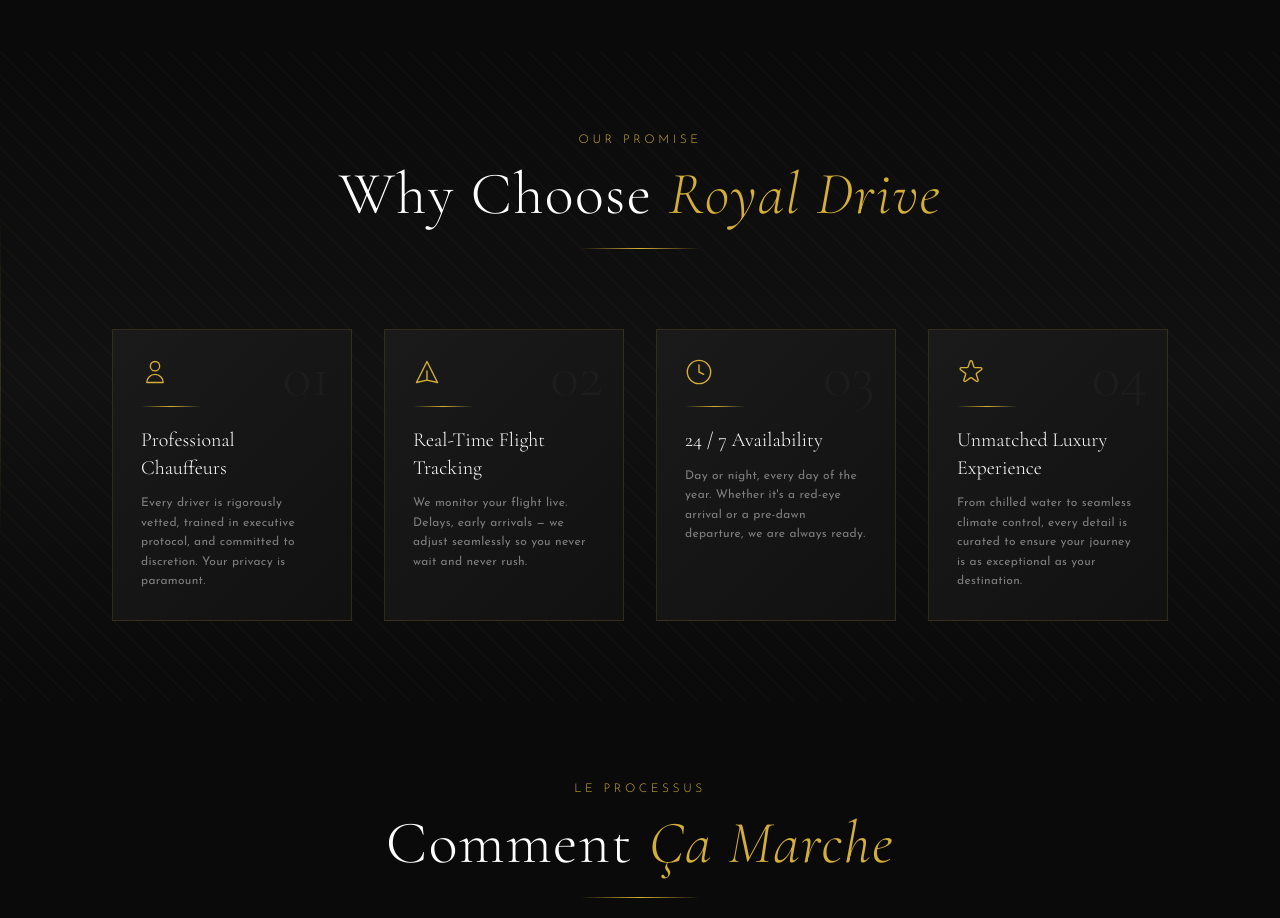
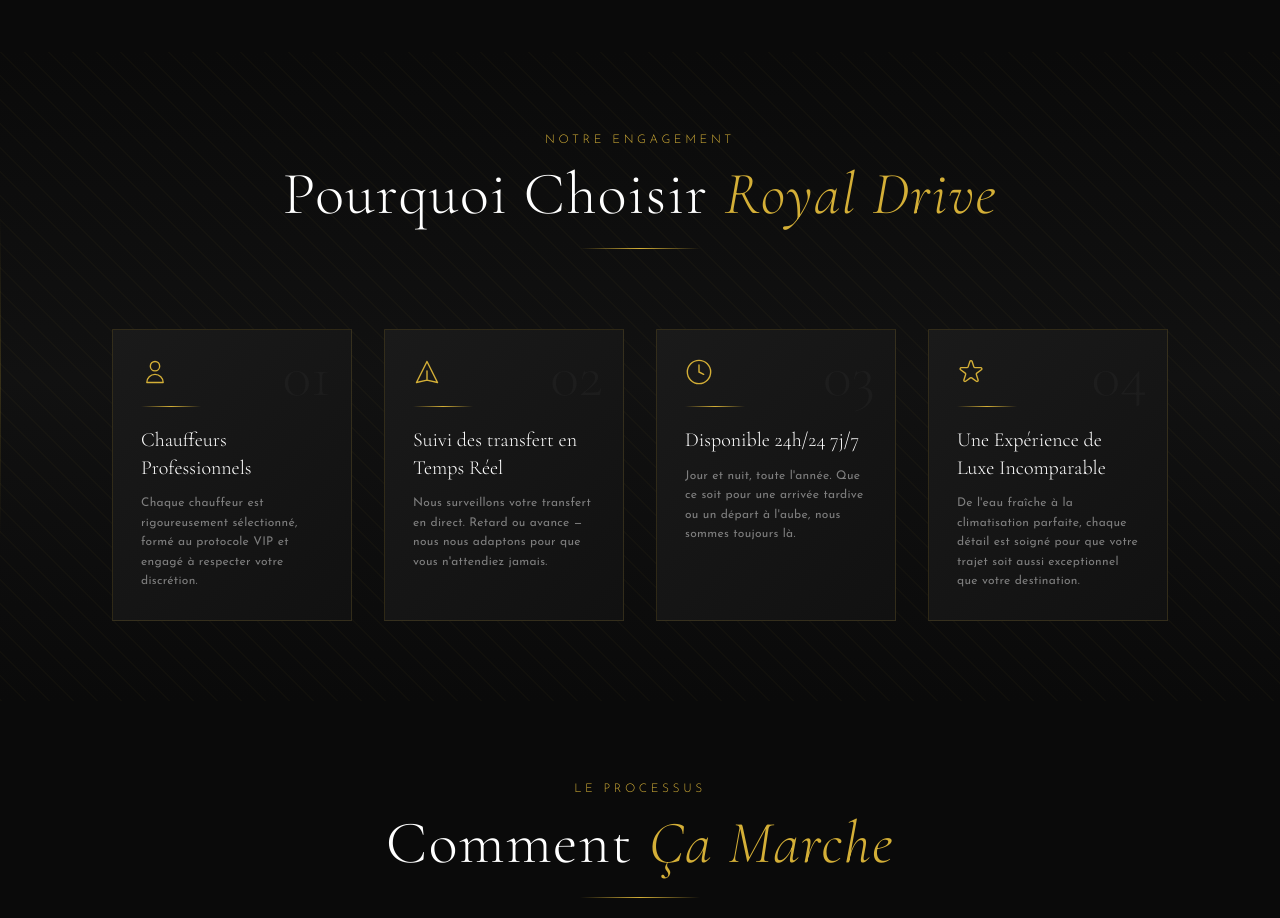
Before and after one commit to Royal-Drive2/Royal-DriveFront, a Next.js app: page / in a window 1280 px wide. Shown: the part 1760-2678 px from the top of the page. Built offline with nearby package versions, Linux system fonts and the light colour scheme.

Commit message:
feat : update to french

```diff
--- a/components/WhySection.tsx
+++ b/components/WhySection.tsx
@@ -5,9 +5,9 @@
         <path strokeLinecap="round" strokeLinejoin="round" d="M16 7a4 4 0 11-8 0 4 4 0 018 0zM12 14a7 7 0 00-7 7h14a7 7 0 00-7-7z" />
       </svg>
     ),
-    title: "Professional Chauffeurs",
+    title: "Chauffeurs Professionnels",
     description:
-      "Every driver is rigorously vetted, trained in executive protocol, and committed to discretion. Your privacy is paramount.",
+      "Chaque chauffeur est rigoureusement sélectionné, formé au protocole VIP et engagé à respecter votre discrétion.",
   },
   {
     icon: (
@@ -15,9 +15,9 @@
         <path strokeLinecap="round" strokeLinejoin="round" d="M12 19l9 2-9-18-9 18 9-2zm0 0v-8" />
       </svg>
     ),
-    title: "Real-Time Flight Tracking",
+    title: "Suivi des transfert en Temps Réel",
     description:
-      "We monitor your flight live. Delays, early arrivals — we adjust seamlessly so you never wait and never rush.",
+      "Nous surveillons votre transfert en direct. Retard ou avance — nous nous adaptons pour que vous n'attendiez jamais.",
   },
   {
     icon: (
@@ -26,9 +26,9 @@
         <path strokeLinecap="round" d="M12 6v6l4 2" />
       </svg>
     ),
-    title: "24 / 7 Availability",
+    title: "Disponible 24h/24 7j/7",
     description:
-      "Day or night, every day of the year. Whether it's a red-eye arrival or a pre-dawn departure, we are always ready.",
+      "Jour et nuit, toute l'année. Que ce soit pour une arrivée tardive ou un départ à l'aube, nous sommes toujours là.",
   },
   {
     icon: (
@@ -36,9 +36,9 @@
         <path strokeLinecap="round" strokeLinejoin="round" d="M11.049 2.927c.3-.921 1.603-.921 1.902 0l1.519 4.674a1 1 0 00.95.69h4.915c.969 0 1.371 1.24.588 1.81l-3.976 2.888a1 1 0 00-.363 1.118l1.518 4.674c.3.922-.755 1.688-1.538 1.118l-3.976-2.888a1 1 0 00-1.176 0l-3.976 2.888c-.783.57-1.838-.197-1.538-1.118l1.518-4.674a1 1 0 00-.363-1.118l-3.976-2.888c-.784-.57-.38-1.81.588-1.81h4.914a1 1 0 00.951-.69l1.519-4.674z" />
       </svg>
     ),
-    title: "Unmatched Luxury Experience",
+    title: "Une Expérience de Luxe Incomparable",
     description:
-      "From chilled water to seamless climate control, every detail is curated to ensure your journey is as exceptional as your destination.",
+      "De l'eau fraîche à la climatisation parfaite, chaque détail est soigné pour que votre trajet soit aussi exceptionnel que votre destination.",
   },
 ];
 
@@ -67,9 +67,9 @@
       <div className="relative max-w-7xl mx-auto">
         {/* Header */}
         <div className="text-center mb-16 lg:mb-20">
-          <span className="section-label block mb-4">Our Promise</span>
+          <span className="section-label block mb-4">Notre Engagement</span>
           <h2 className="section-title text-white mb-4">
-            Why Choose{" "}
+            Pourquoi Choisir{" "}
             <span className="text-gold-500 italic">Royal Drive</span>
           </h2>
           <div className="gold-divider-wide mx-auto mt-6" />
```
